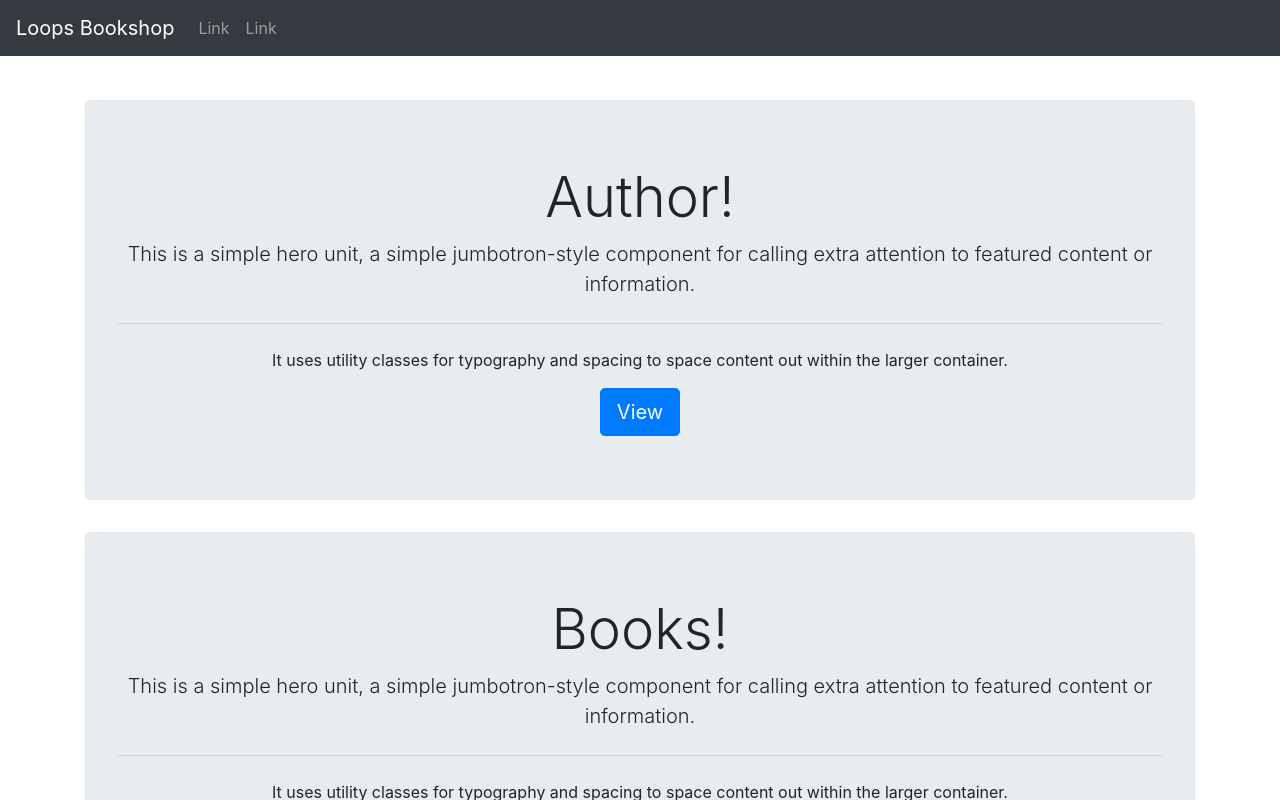
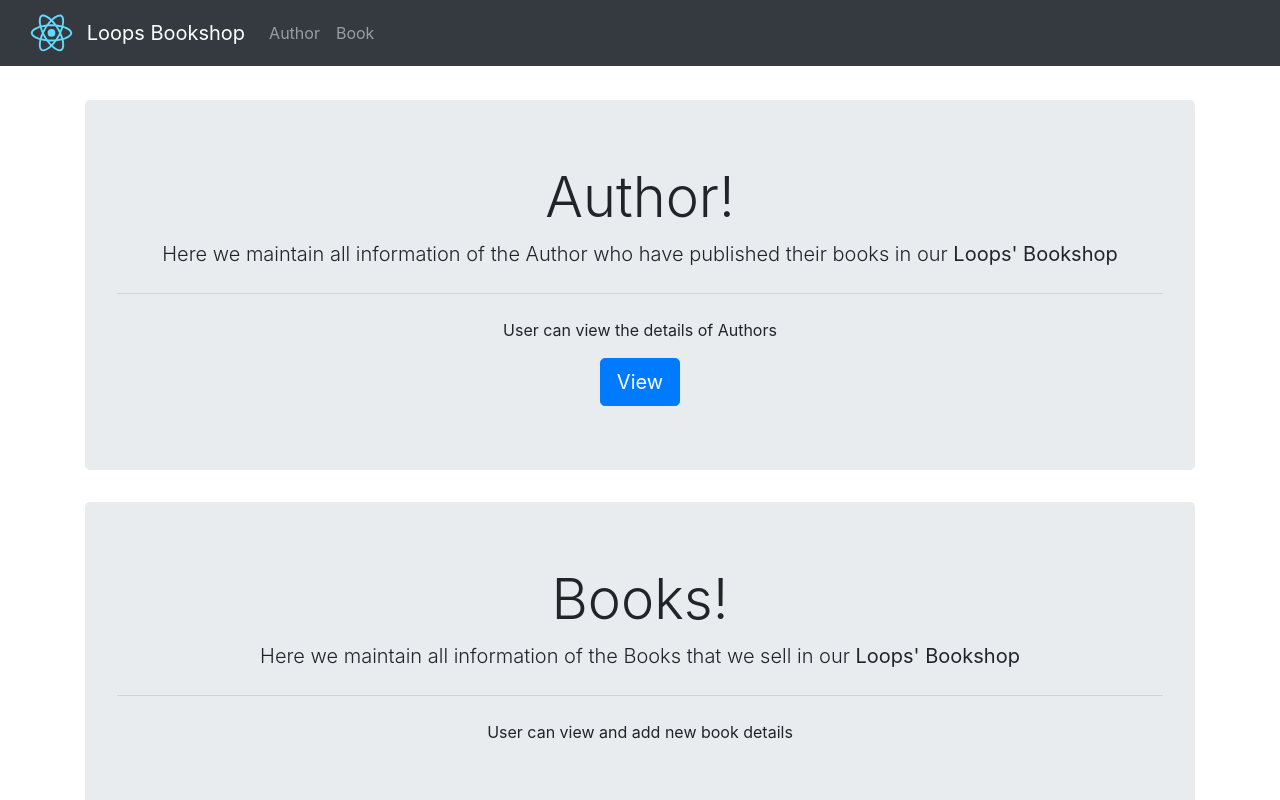
Before and after one commit to ShriLingam23/BookShop_App, a React (Create React App) app in the folder front_end/: page / in a window 1280 px wide. Shown: the top 800 px of the page. Built offline with nearby package versions, Linux system fonts and the light colour scheme.

Commit message:
Minor modifications to Author and book implementation

```diff
--- a/front_end/src/App.js
+++ b/front_end/src/App.js
@@ -1,5 +1,5 @@
 import React from 'react';
-import {BrowserRouter,Route,Link} from 'react-router-dom';
+import {BrowserRouter,Route} from 'react-router-dom';
 
 import logo from './logo.svg';
 import './App.css';
@@ -16,7 +16,7 @@ function App() {
   return (
     <div className="App">
         <nav className="navbar navbar-expand-md navbar-dark bg-dark fixed-top">
-            <a className="navbar-brand" href="/">Loops Bookshop</a>
+            <img src={logo} height="50px"/><a className="navbar-brand" href="/">Loops Bookshop</a>
             <button className="navbar-toggler" type="button" data-toggle="collapse" data-target="#navbarsExampleDefault" aria-controls="navbarsExampleDefault" aria-expanded="false" aria-label="Toggle navigation">
                 <span className="navbar-toggler-icon"></span>
             </button>
@@ -24,10 +24,10 @@ function App() {
             <div className="collapse navbar-collapse" id="navbarsExampleDefault">
                 <ul className="navbar-nav mr-auto">
                     <li className="nav-item">
-                        <a className="nav-link" href="#">Link</a>
+                        <a className="nav-link" href="/author/view">Author</a>
                     </li>
                     <li className="nav-item">
-                        <a className="nav-link" href="#">Link</a>
+                        <a className="nav-link" href="/book/view">Book</a>
                     </li>
                 </ul>
 
--- a/front_end/src/components/Author/Author_view.js
+++ b/front_end/src/components/Author/Author_view.js
@@ -1,5 +1,6 @@
 import React,{Component} from 'react';
 import axios from 'axios';
+import{Link} from "react-router-dom";
 
 import AuthorRow from './Author_row'
 class Author_view extends Component{
@@ -50,6 +51,7 @@ class Author_view extends Component{
                         {this.fillData()}
                     </tbody>
                 </table>
+                <Link to="/author/add" className="btn btn-lg btn-info">ADD NEW AUTHOR</Link>
             </div>
         )
     }
--- a/front_end/src/components/Book/Book_Add.js
+++ b/front_end/src/components/Book/Book_Add.js
@@ -167,7 +167,7 @@ class Book_Add extends Component{
                     </div>
 
                     <div className="mb-3">
-                        <label for="email">Price <span className="text-muted">in Rupees</span></label>
+                        <label>Price <span className="text-muted">in Rupees</span></label>
                         <div className='input-group'>
                             <div className='input-group-prepend'>
                                 <span className="input-group-text"><IoIosPricetag/></span>
--- a/front_end/src/components/Book/Book_view.js
+++ b/front_end/src/components/Book/Book_view.js
@@ -2,6 +2,7 @@ import React,{Component} from 'react';
 import axios from 'axios';
 
 import BookRow from './Book_row'
+import {Link} from "react-router-dom";
 class Book_view extends Component{
 
     constructor(props){
@@ -52,6 +53,7 @@ class Book_view extends Component{
                     {this.fillData()}
                     </tbody>
                 </table>
+                <Link to="/book/add" className="btn btn-lg btn-info" style={{marginTop:'50px'}}>ADD NEW BOOK</Link>
             </div>
         )
     }
--- a/front_end/src/components/Home.js
+++ b/front_end/src/components/Home.js
@@ -9,23 +9,19 @@ class Home extends Component{
 
                 <div className="jumbotron">
                     <h1 className="display-4">Author!</h1>
-                    <p className="lead">This is a simple hero unit, a simple jumbotron-style component for calling extra
-                        attention to featured content or information.</p>
+                    <p className="lead">Here we maintain all information of the Author who have published their books in our <b>Loops' Bookshop</b></p>
                     <hr className="my-4" />
-                    <p>It uses utility classes for typography and spacing to space content out within the larger
-                        container.</p>
-                    <Link to='/author/view' className="btn btn-primary btn-lg" href="#" role="button">View</Link>
+                    <p>User can view the details of Authors</p>
+                    <Link to='/author/view' className="btn btn-primary btn-lg" role="button">View</Link>
                 </div>
 
                 <div className="jumbotron">
                     <h1 className="display-4">Books!</h1>
-                    <p className="lead">This is a simple hero unit, a simple jumbotron-style component for calling extra
-                        attention to featured content or information.</p>
+                    <p className="lead">Here we maintain all information of the Books that we sell in our <b>Loops' Bookshop</b></p>
                     <hr className="my-4" />
-                    <p>It uses utility classes for typography and spacing to space content out within the larger
-                        container.</p>
-                    <Link to='/book/add' className="btn btn-primary btn-lg" type="button">ADD</Link>
-                    <Link to='/book/view' className="btn btn-primary btn-lg" type="button" style={{margin:"50px"}}>VIEW</Link>
+                    <p>User can view and add new book details</p>
+                    <Link to='/book/add' className="btn btn-primary btn-lg" role="button">ADD</Link>
+                    <Link to='/book/view' className="btn btn-primary btn-lg" role="button" style={{margin:"50px"}}>VIEW</Link>
                 </div>
 
             </main>
```
